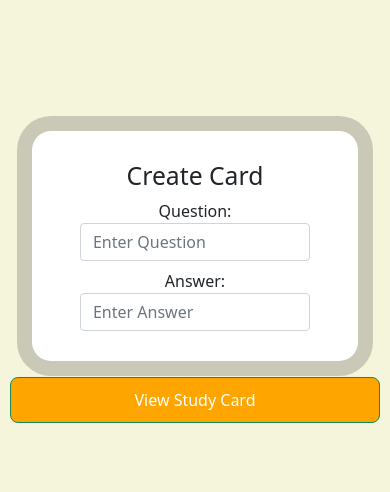
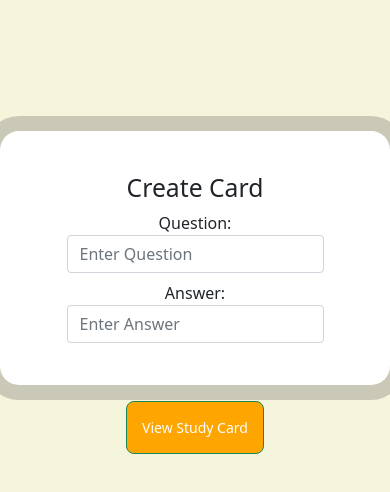
Before and after one commit to aachary2/flashcard_4, a plain HTML site: page createDeck.html in a window 390 px wide. Shown: the part 204-696 px from the top of the page. Drawn offline with nearby package versions, Linux system fonts and the light colour scheme.

Commit message:
style changes

```diff
--- a/createDeck.html
+++ b/createDeck.html
@@ -82,11 +82,19 @@
 
 
     <div class="button text-center my-4">
-        <button type="button" class="btn btn-sm btn-warning" id="first">First Question</button>
-        <button type="button" class="btn btn-sm btn-warning" id="prev">Previous Question</button>
-        <button type="button" class="btn btn-sm btn-info" id="check">Check Answer</button>
-        <button type="button" class="btn btn-sm btn-warning" id="next">Next Question</button>
-        <button type="button" class="btn btn-sm btn-warning" id="last">Last Question</button>
+
+
+        <div class="nav-buttons">
+            <button type="button" class="btn btn-sm btn-warning" id="prev">Previous Question</button>
+            <button type="button" class="btn btn-sm btn-info" id="check">Check Answer</button>
+            <button type="button" class="btn btn-sm btn-warning" id="next">Next Question</button>
+
+            <div class="smaller-device">
+                <button type="button" class="btn btn-sm btn-warning" id="first">First Question</button>
+                <button type="button" class="btn btn-sm btn-warning" id="last">Last Question</button>
+            </div>
+        </div>
+
     </div>
 
 
--- a/css/addCard.css
+++ b/css/addCard.css
@@ -24,6 +24,7 @@ body {
   padding: 24px;
   border-radius: 19px;
   box-shadow: 0 0 0 15px rgba(118, 115, 115, 0.344);
+  width: 100%;
   max-width: 460px;
   margin: auto;
   margin-top: 118px;
@@ -37,9 +38,10 @@ body {
   display: flex;
   flex-direction: column;
   align-items: center;
-  width: 460px;
+  width: 100%;
+  max-width: 460px;
   padding: 18px 10px;
-
+  margin: auto;
 }
 
 
@@ -72,10 +74,12 @@ body {
 
 .button {
   display: flex;
-  justify-content: center;
+  flex-direction: column;
   align-items: center;
-  gap: 10px;
+  gap: 12px;
 }
+
+
 
 
 .answers {
@@ -195,47 +199,50 @@ body {
 
 }
 
-@media (max-width: 580px) {
 
-  .container,
-  .containers {
-    display: none;
-    width: 88%;
-    padding: 15px;
-    box-shadow: 0 0 0 15px rgba(118, 115, 115, 0.344);
-  }
 
-  .box {
-    width: 88%;
-    padding: 15px;
+#check {
+  color: white;
+  background-color: orange;
+  padding: 12px 20px;
+  border-radius: 15px;
+  font-size: 1rem;
 
 }
 
-  .questions,
-  .answers,
-  .hidden-div {
-    width: 100%;
-    font-size: 1rem;
+
+
+.nav-buttons {
+  display: flex;
+  flex-wrap: wrap;
+  justify-content: center;
+  gap: 9px;
+  max-width: 600px;
 }
 
-  #view,
-  #prev,
-  #next,
-  #check,
-  #first,
-  #last {
-    width: 100%;
-    padding: 10px;
+.nav-buttons button {
+  flex: 1 1 28%;
+  min-width: 100px;
+  padding: 12px;
   font-size: 1rem;
+  border-radius: 10px;
+  color: white;
 }
 
-  .btns {
-    flex-direction: column;
-    gap: 12px;
+@media (min-width: 577px) {
+  .nav-buttons {
+    flex-wrap: nowrap;
   }
 
-  body {
-    padding: 0 10px;
+  .nav-buttons button {
+    flex: 1 1 auto;
+    min-width: 100px;
   }
 
+  .smaller-device {
+    flex: auto;
+    display: contents;
+
+
   }
+}
```
Lines whose indentation alone changed are shown as unchanged.
